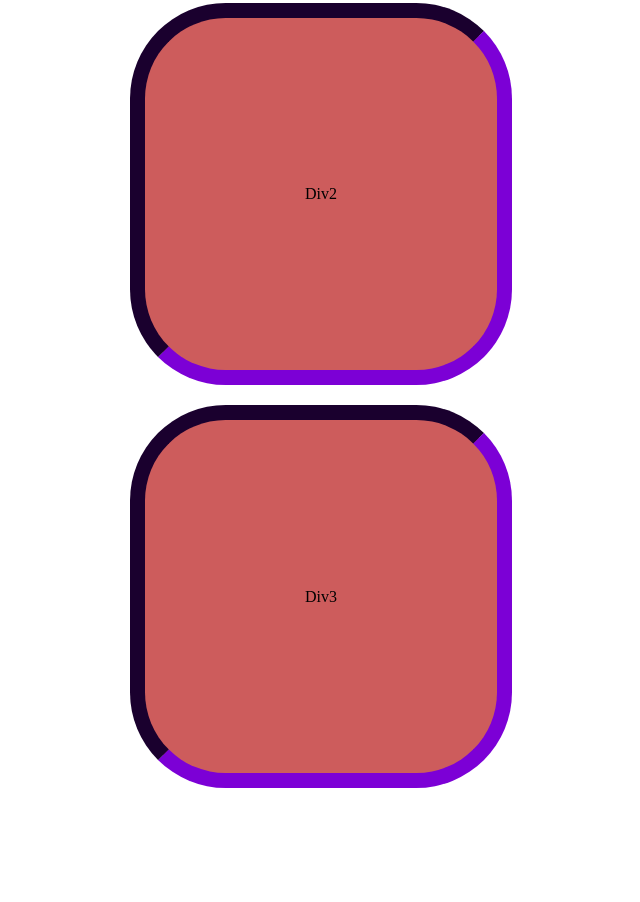
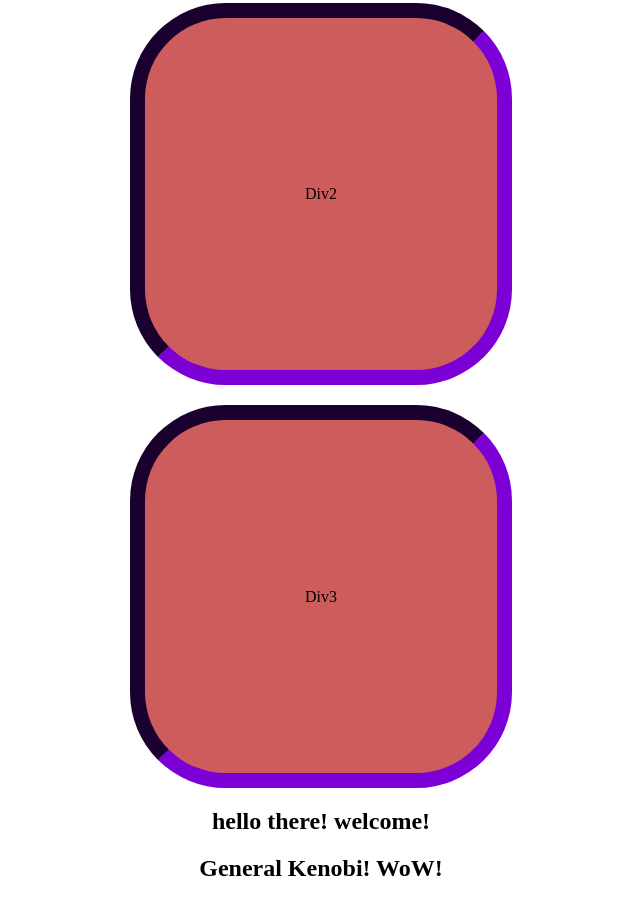
Before and after one commit to harsha-bharadwaj100/CSS-practice, a plain HTML site: page index.html in a window 1280 px wide. Shown: the part 664-1566 px from the top of the page, without its empty margins (319-959 px from the left). Before the commit the page ends 1472 px from the top, so only its background shows below. Drawn offline with Linux system fonts and the light colour scheme.

Commit message:
center tag vs text align property

```diff
--- a/index.html
+++ b/index.html
@@ -14,5 +14,8 @@
     <div>Div1</div>
     <div>Div2</div>
     <div>Div3</div>
+    <center>    <h2>hello there! welcome!</h2>
+    </center>
+    <h2 style="text-align: center;">General Kenobi! WoW!</h2>
 </body>
 </html>
```
